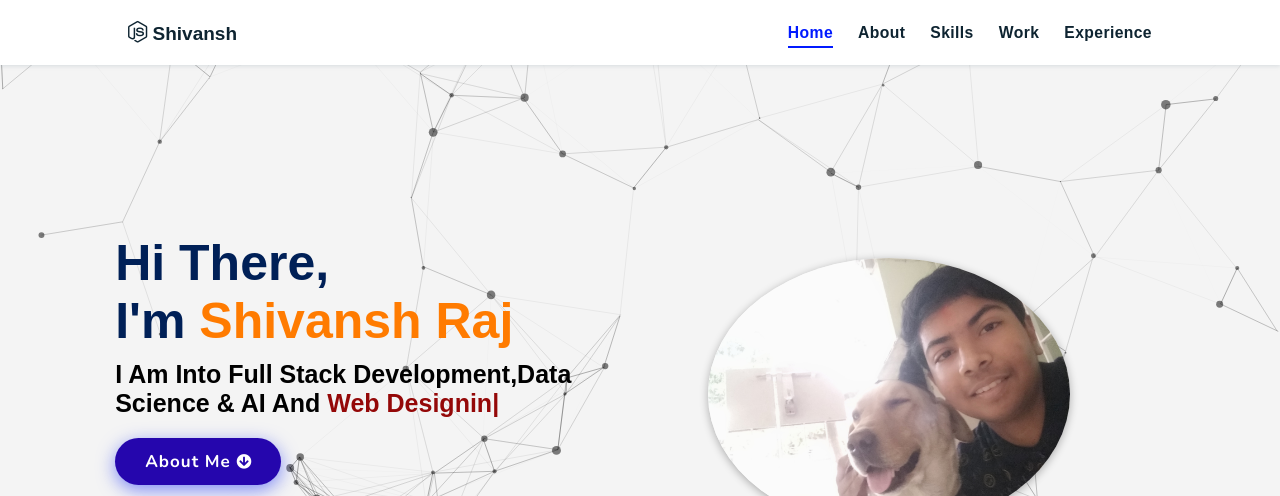
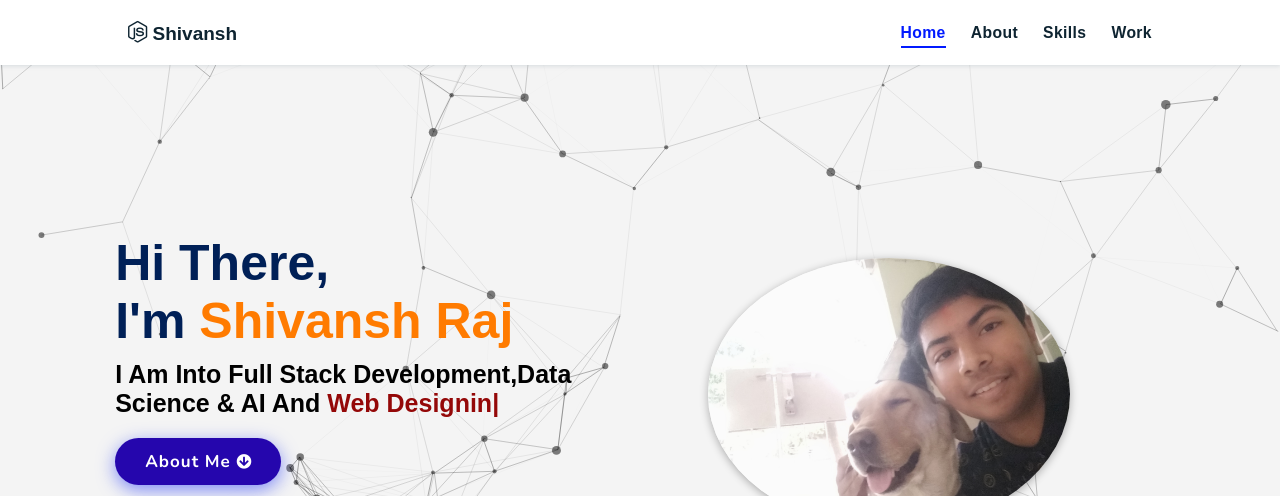
Before and after one commit to Shivanshraj567/Portifolio4, a plain HTML site: page index.html in a window 1280 px wide. Shown: the top 496 px of the page. Drawn offline with nearby package versions, Linux system fonts and the light colour scheme.

Commit message:
Update index.html

```diff
--- a/index.html
+++ b/index.html
@@ -32,7 +32,7 @@
             <li><a href="#about">About</a></li>
             <li><a href="#skills">Skills</a></li>
             <li><a href="#work">Work</a></li>
-            <li><a href="#experience">Experience</a></li>
+
 
         </nav>
 </header>
@@ -231,7 +231,7 @@
           <a href="#skills"><i class="fas fa-chevron-circle-right"></i> skills</a>
 
           <a href="#work"><i class="fas fa-chevron-circle-right"></i> work</a>
-          <a href="#experience"><i class="fas fa-chevron-circle-right"></i> experience</a>
+
       </div>
 
       <div class="box">
```
